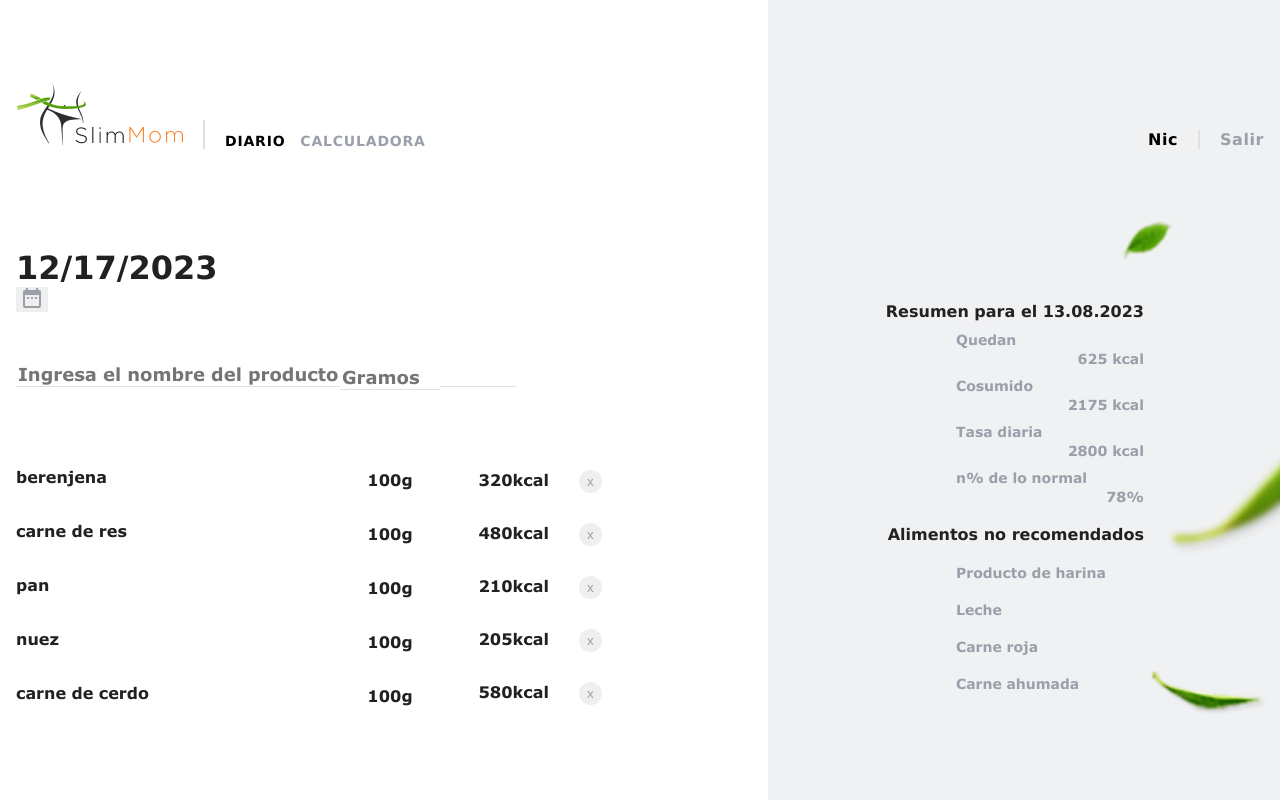
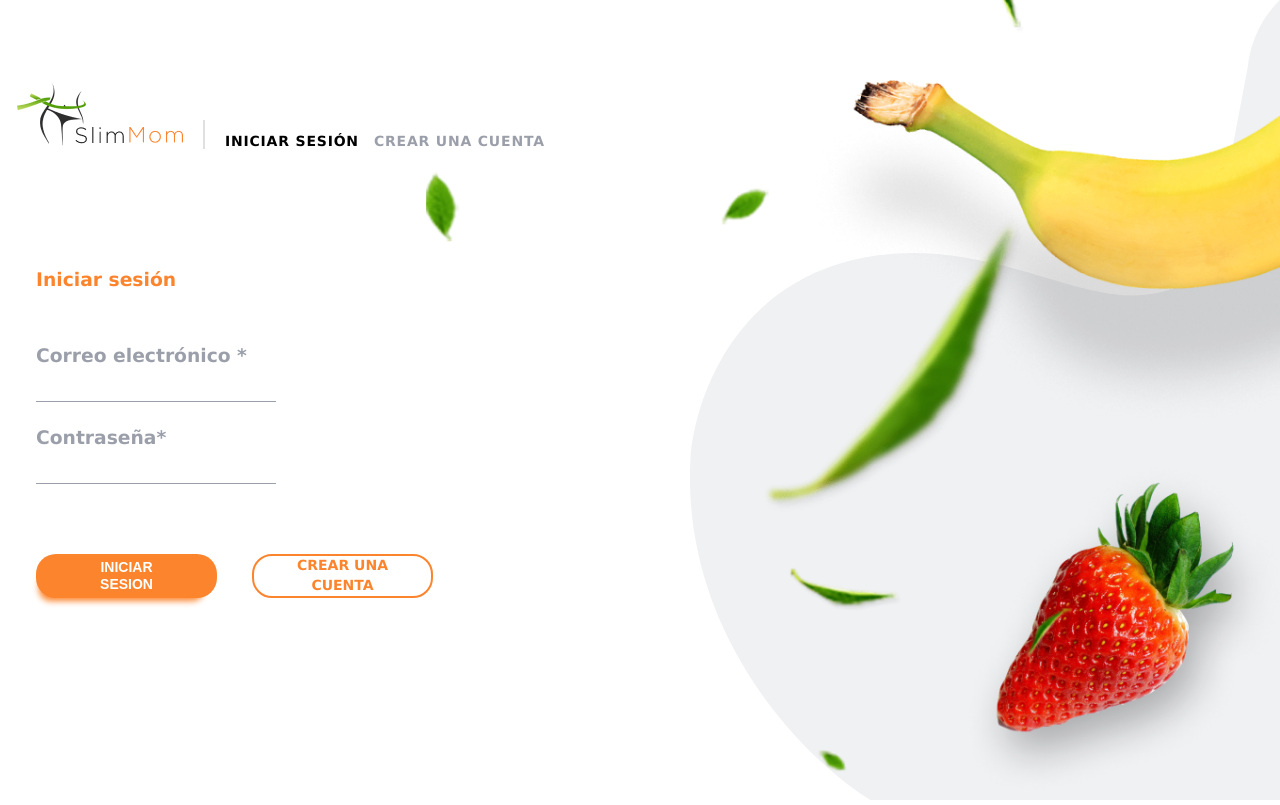
Before and after one commit to Pugli87/project-last_chance, a React (Create React App) app: page /login in a window 1280 px wide. Before the commit this address led to /diary. Built offline with nearby package versions, Linux system fonts and the light colour scheme.

Commit message:
changes 4

```diff
--- a/src/components/Modal/ModalContent/ModalContent.jsx
+++ b/src/components/Modal/ModalContent/ModalContent.jsx
@@ -1,7 +1,7 @@
 import React, { useState } from 'react';
 import Modal from '../Modal';
 import { Button } from 'components/Button/Button';
-import { BoxButton } from '../../DataForm/dataForm.styled';
+import { BoxButton } from '../../dataForm/dataForm.styled';
 import { Container } from '../Modal.styled';
 
 const ModalHome = () => {
--- a/src/components/pages/Calculator/Calculator.jsx
+++ b/src/components/pages/Calculator/Calculator.jsx
@@ -1,5 +1,5 @@
 import { Container } from './calculator.styled';
-import DataForm from '../../DataForm/DataForm';
+import DataForm from '../../dataForm/dataForm';
 import { Button } from 'components/Button/Button';
 
 const Calculator = () => {
--- a/src/components/pages/Home/Home.jsx
+++ b/src/components/pages/Home/Home.jsx
@@ -1,5 +1,5 @@
 import React from 'react';
-import DataForm from '../../DataForm/DataForm';
+import DataForm from '../../dataForm/dataForm';
 import ModalHome from '../../Modal/ModalContent/ModalContent';
 
 function Home() {
--- a/src/components/pages/Login/Login.css
+++ b/src/components/pages/Login/Login.css
@@ -25,11 +25,34 @@
     border-right: none;
     outline: none;
 
-    &:hover{
+    &:focus{
         border: 1px solid #FC842D;
+        border-left: none;
+        border-top: none;
+        border-right: none;
     }
 
 }
+
+.contCorreo .contContra{
+    &:hover{
+        .Input{
+            border: 1px solid #FC842D;
+            border-left: none;
+            border-top: none;
+            border-right: none;
+        }
+        .subTittle{
+            color: #FC842D;
+        }
+
+    }
+}
+
+.contCorreo{
+    margin-bottom: 15px;
+}
+
 
 .subTittle{
     color: #9B9FAA;
@@ -60,6 +83,9 @@
 .ButtonCrear{
     background-color: #fff;
     border: 2px solid #FC842D;
+    display: flex;
+    flex-direction: column;
+    justify-items: center;
 }
 
 .textButtonIniciar{
@@ -70,6 +96,9 @@
 .textButtonCrear{
     width: 108px;
     color: #FC842D;
+    display: flex;
+    justify-content: center;
+    padding: 0;
 }
 
 .textButton{
--- a/src/components/pages/Login/Login.js
+++ b/src/components/pages/Login/Login.js
@@ -1,5 +1,6 @@
 import React, { useState } from 'react';
-import "./Login.css"
+import "./Login.css";
+import { Link} from 'react-router-dom'
 
 const Login = () => {
 
@@ -16,6 +17,7 @@ const Login = () => {
     <div className='Container'>
       <h3 className='tittle'>Iniciar sesión</h3>
       <form onSubmit={handleSubmit}>
+        <div className='contCorreo'>
         <h3 className='subTittle'>Correo electrónico *</h3>
         <input
           className='Input'
@@ -24,6 +26,8 @@ const Login = () => {
           value={email}
           onChange={(e) => setEmail(e.target.value)}
         />
+        </div>
+        <div className='contContra'>
         <h3 className='subTittle'>Contraseña*</h3>
         <input
           className='Input'
@@ -32,9 +36,21 @@ const Login = () => {
           value={password}
           onChange={(e) => setPassword(e.target.value)}
         />
+        </div>
         <div className='ContButton'>
-        <button className='Button ButtonIniciar' type="submit"><p className='textButton textButtonIniciar'>INICIAR SESION</p></button>
-        <button className='Button ButtonCrear' type="button"><p className='textButton textButtonCrear'>CREAR UNA CUENTA</p></button>
+        <button className='Button ButtonIniciar' type="submit">
+          <p className='textButton textButtonIniciar'>INICIAR</p>
+          <p className='textButton textButtonIniciar'>SESION</p>
+
+          </button>
+        <Link
+          to={'/register'}
+          className='Button ButtonCrear'
+        >
+          <p className='textButton textButtonCrear'>CREAR UNA</p>
+          <p className='textButton textButtonCrear'>CUENTA</p>
+
+        </Link>
         </div>
       </form>
     </div>
--- a/src/router/App.jsx
+++ b/src/router/App.jsx
@@ -1,6 +1,6 @@
 import { BrowserRouter } from 'react-router-dom';
 import AppRouter from './AppRouter';
-import GeneralLayout from '../components/Layout/GeneralLayout';
+import GeneralLayout from '../components/layout/GeneralLayout';
 
 const App = () => {
   return (
--- a/src/router/ProtectedRoute.jsx
+++ b/src/router/ProtectedRoute.jsx
@@ -7,7 +7,7 @@ const ProtectedRoute = ({
     element,
     checkAuth,
 }) => {
-    const [token, setToken] = useState(true)
+    const [token, setToken] = useState(false)
 
     try {
         document.title = (title ? title + " | " : "") + "SlimMom"; //modifica el titulo de la page
```
